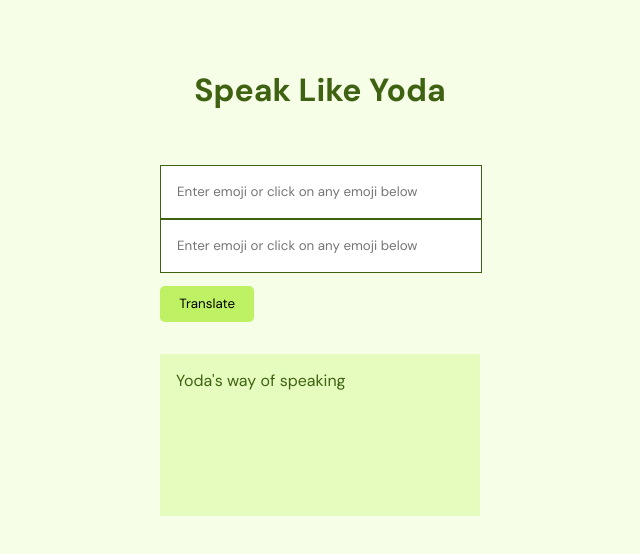
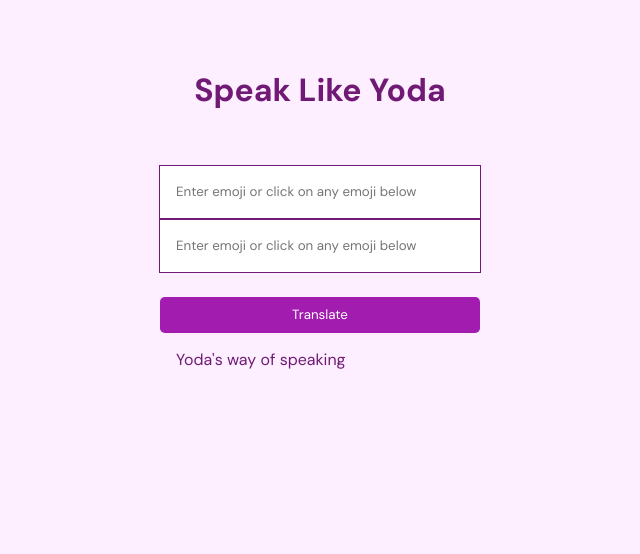
Before and after one commit to AbhishekkGautam/neog-lucky-birthday-finder, a React (Create React App) app: page / in a window 1280 px wide. Shown: the top 554 px of the page, without its empty margins (320-960 px from the left). Built offline with nearby package versions, Linux system fonts and the light colour scheme.

Commit message:
Update App.css

```diff
--- a/src/App.css
+++ b/src/App.css
@@ -1,11 +1,11 @@
 @import url("https://fonts.googleapis.com/css2?family=DM+Sans:wght@400;700&display=swap");
 
 :root {
-  --primary-color: #bef264;
-  --secondary-color: #a3e635;
-  --light-green: #f7fee7;
-  --dark-green: #3f6212;
-  --output-color: #e6fcbe;
+  --primary-color: #a21caf;
+  --secondary-color: #86198f;
+  --light-green: #fdefff;
+  --dark-green: #701a75;
+  --output-color: #f7dffd;
 }
 
 body {
@@ -30,7 +30,8 @@ body {
 .section-center {
   display: flex;
   flex-direction: column;
-  align-items: flex-start;
+  align-items: center;
+  justify-content: center;
 }
 
 /* header */
@@ -42,7 +43,6 @@ body {
   justify-content: center;
   align-items: center;
 }
-
 .hero .hero-heading {
   color: var(--dark-green);
   text-align: center;
@@ -58,10 +58,13 @@ body {
 }
 
 .container button {
-  padding: 0.6rem 1.2rem;
+  display: block;
+  width: 100%;
+  color: white;
+  padding: 0.6rem 2rem;
   background-color: var(--primary-color);
   border-radius: 0.3rem;
-  margin-top: 0.8rem;
+  margin-top: 1.5rem;
   border: none;
   cursor: pointer;
   font-family: "DM Sans", sans-serif;
@@ -74,9 +77,9 @@ body {
 .outputDiv {
   width: 90%;
   min-height: 130px;
-  background-color: var(--output-color);
-  margin-top: 2rem;
-  margin-bottom: 3rem;
+  /* background-color: var(--output-color); */
+  /* margin-top: 2rem; */
+  /* margin-bottom: 3rem; */
   padding: 1rem;
 }
 
@@ -89,6 +92,43 @@ body {
   border: 1px solid var(--primary-color);
 }
 
+.lucky-no-input {
+  margin-top: 0.5rem;
+}
+
+.privacy {
+  font-size: smaller;
+  margin: 1.3rem 0rem;
+}
+
+.privacy span {
+  background-color: #f6d0ff;
+  padding: 0.2rem 0.4rem;
+  border-radius: 0.3rem;
+  margin-right: 0.3rem;
+}
+
+.footer {
+  margin-top: 4.5rem;
+  text-align: center;
+}
+
+.list-non-bullet {
+  list-style: none;
+}
+.list-item-inline {
+  display: inline;
+  padding: 0rem 0.8rem;
+}
+
+.footer ul {
+  padding-inline-start: 0px;
+}
+
+.footer a {
+  color: dodgerblue;
+}
+
 @media only screen and (max-width: 520px) {
   .hero {
     padding-top: 2rem;
```
